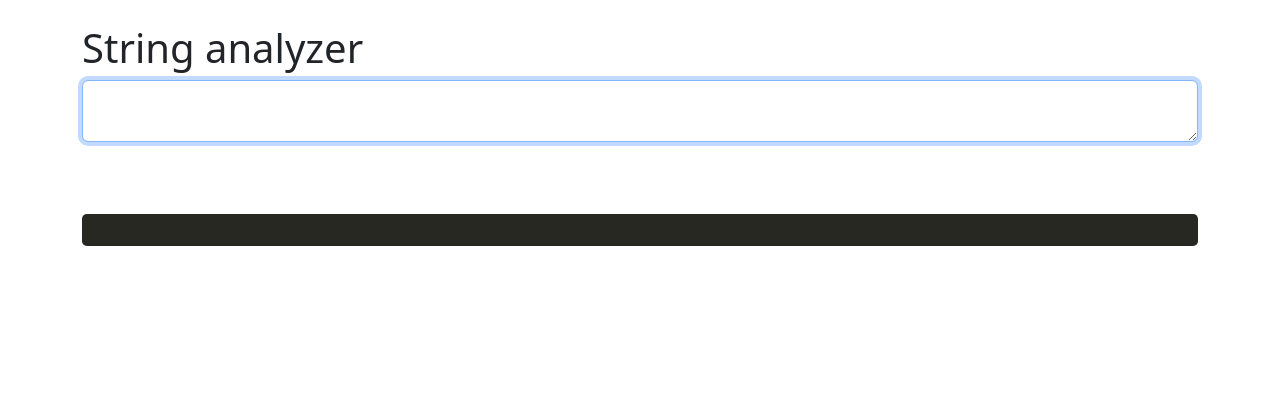
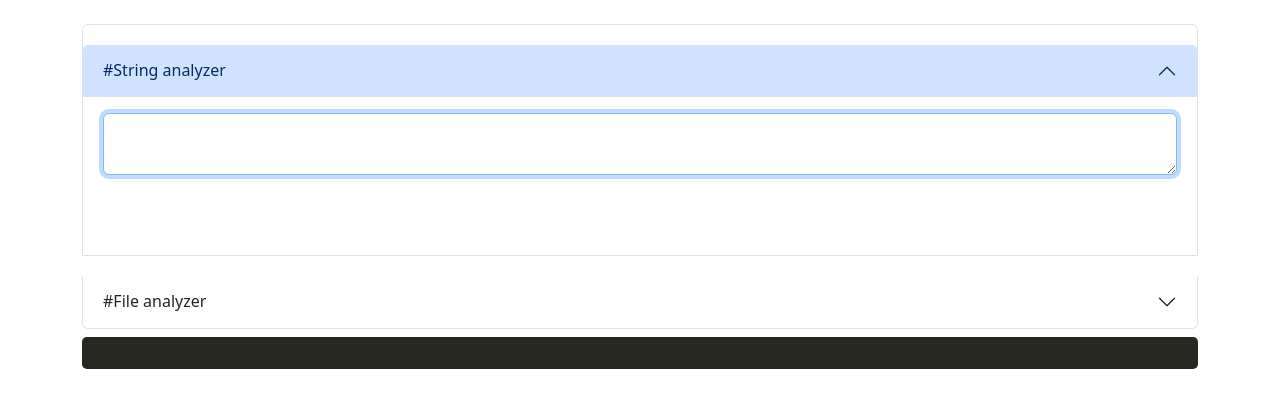
Before and after one commit to manzolo/python-string-analizer, a Flask app: page / in a window 1280 px wide. Shown: the part 56-464 px from the top of the page. Run offline with Flask 2, Linux system fonts and the light colour scheme; some libraries are stand-ins or nearby versions.

Commit message:
Add file analyzer

```diff
--- a/app/__init__.py
+++ b/app/__init__.py
@@ -16,6 +16,10 @@ def create_app():
     from . import homepage
     myapp.register_blueprint(homepage.bp)
 
+    from . import file
+    myapp.register_blueprint(file.bp)
+
+
     return myapp
 
 
--- a/app/static/js/frontend-analyze.js
+++ b/app/static/js/frontend-analyze.js
@@ -1,23 +1,53 @@
-$(document).ready(function(){
-	$(document).on('submit','form', function(event) {
+$(function() {
+    $('button[type=submit]').click(function (event) {
         event.preventDefault();
-        var inputString = $('#input-string').val();
-        analyze(inputString);
+        $('#output').empty();
+        var form = this.form;
+
+        var data = new FormData(form);
+        var url = form.action;
+        $.ajax({
+            type: 'POST',
+            url: url,
+            data: data,
+            processData: false,
+            contentType: false,
+            dataType: 'json',
+            success: function(data) {
+                //console.log(data);
+                $('#output').html(JSON.stringify(data, null, 2));
+                Prism.highlightAll();
+            },
+            error: function(xhr, status, error) {
+                console.log(error);
+            }
+        });
     });
-
+    $("#btnString").on('submit','form', function(event) {
+        event.preventDefault(event);
+        $('#output').empty();
+        var string = $('#input-string').val();
+        analyze(string);
+    });
     $("#input-string").on('change keyup paste', function() {
-        analyze($(this).val());
+        $('#output').empty();
+        stringAnalyze($(this).val());
     });
 
     $("#input-string").focus();
-
 });
 
-function analyze(inputString) {
+function stringAnalyze(inputString) {
     $.getJSON('/api/string/analyzer', {string: inputString}, function(data) {
         //console.dir(JSON.stringify(data));
-        $('#output').empty();
         $('#output').html(JSON.stringify(data, null, 2));
         Prism.highlightAll();
     });
 }
+
+function fileAnalyze(file) {
+    $.getJSON('/api/file/analyzer', {file: file}, function(data) {
+        $('#output').html(JSON.stringify(data, null, 2));
+        Prism.highlightAll();
+    });
+}
--- a/app/templates/index.html
+++ b/app/templates/index.html
@@ -1,13 +1,40 @@
 {% extends 'base.html' %}
 
 {% block content %}
-<h1>String analyzer</h1>
-<form>
-  <div class="mb-3">
-    <textarea id="input-string" name="input-string" class="form-control"></textarea>
+<div class="accordion" id="accordionExample">
+  <div class="accordion-item">
+    <h2 class="accordion-header" id="headingString">
+      <button class="accordion-button" type="button" data-bs-toggle="collapse" data-bs-target="#collapseString" aria-expanded="false" aria-controls="collapseString">
+        #String analyzer
+      </button>
+    </h2>
+    <div id="collapseString" class="accordion-collapse collapse show" aria-labelledby="headingString" data-bs-parent="#accordionExample">
+      <div class="accordion-body">
+        <form>
+          <div class="mb-3">
+            <textarea id="input-string" name="input-string" class="form-control"></textarea>
+          </div>
+          <button id="btnString" type="submit" class="invisible btn btn-outline-secondary btn-lg">Analyze</button>
+        </form>
+      </div>
+    </div>
   </div>
-  <button type="submit" class="invisible btn btn-outline-secondary btn-lg">Analyze</button>
-</form>
+  <div class="accordion-item">
+    <h2 class="accordion-header" id="headingFile">
+      <button class="accordion-button collapsed" type="button" data-bs-toggle="collapse" data-bs-target="#collapseFile" aria-expanded="false" aria-controls="collapseFile">
+        #File analyzer
+      </button>
+    </h2>
+    <div id="collapseFile" class="accordion-collapse collapse" aria-labelledby="headingFile" data-bs-parent="#accordionExample">
+      <div class="accordion-body">
+        <form action="{{ url_for('file.upload_file') }}" method="POST" enctype="multipart/form-data">
+          <input class="form-control form-control-lg" id="file" name="file" type="file">
+          <button id="btnUpload" type="submit" class="btn btn-outline-secondary btn-lg">Upload</button>
+        </form>
+      </div>
+    </div>
+  </div>
+</div>
 
 <pre id="output-box"><code id="output" class="language-javascript"></code></pre>
 
```
Also changed, not shown: app/file.py (added, +35 -0 lines).
